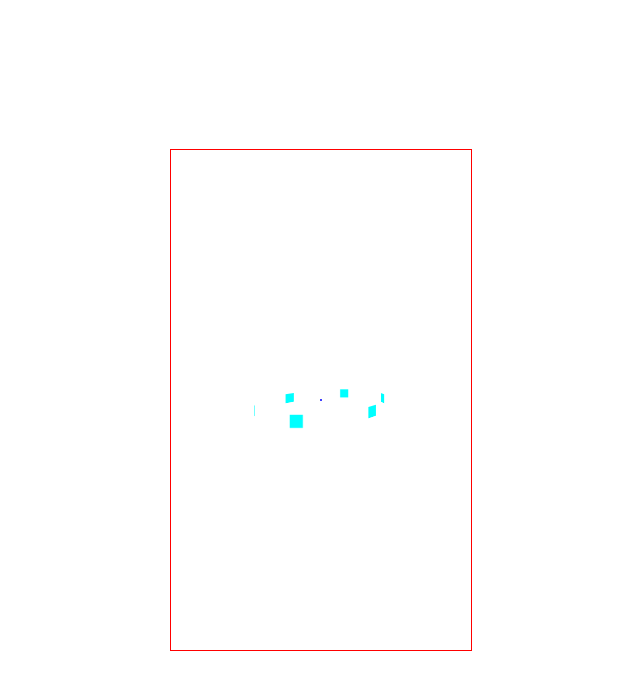
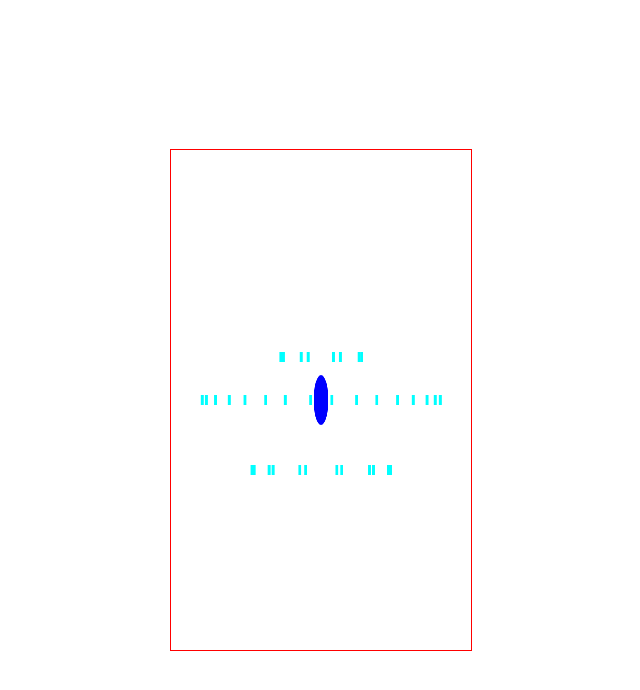
Before and after one commit to daiyu5577/practice, a React (Vite) app: page / in a window 1280 px wide. Shown: the top 690 px of the page, without its empty margins (319-959 px from the left). Built offline with nearby package versions, Linux system fonts and the light colour scheme.

Commit message:
feat: 球坐标计算

```diff
--- /dev/null
+++ b/src/page/Preserve3d/components/RotateBallXY/index.module.less
@@ -0,0 +1,53 @@
+.rotateZ {
+  display: flex;
+  align-items: center;
+  justify-content: center;
+  height: 100vh;
+
+  @keyframes rotate {
+    0% {
+      transform: translate(-50%, -50%) rotateY(0);
+    }
+
+    100% {
+      transform: translate(-50%, -50%) rotateY(360deg);
+    }
+  }
+
+  :global {
+
+    .box {
+      border: 1px solid red;
+      width: 300px;
+      height: 500px;
+      position: relative;
+
+      .boxCenter {
+        position: absolute;
+        left: 50%;
+        top: 50%;
+        transform: translate(-50%, -50%);
+        width: 50px;
+        height: 50px;
+        border-radius: 50%;
+        background-color: blue;
+        transform-style: preserve-3d;
+        // perspective: 300px; // z 轴距离
+        // perspective-origin: 100px -50px; // 镜头
+
+        &:local {
+          animation: rotate 10s linear infinite;
+        }
+
+        .item {
+          width: 10px;
+          height: 10px;
+          background-color: aqua;
+          position: absolute;
+          top: 40%;
+          left: 40%;
+        }
+      }
+    }
+  }
+}
--- /dev/null
+++ b/src/page/Preserve3d/components/RotateBallXY/index.tsx
@@ -0,0 +1,71 @@
+import React from 'react'
+import styles from './index.module.less'
+
+const getBallPostion = (deg: number, radius: number, needNum: number) => {
+  const getRad = (deg: number) => deg * Math.PI / 180 // 角度转弧度
+  const averageAngle = 360 / needNum // 平均角度
+
+  // 若转换坐标系 z 轴向上、则该点为 z 坐标
+  // 不转换坐标系 z 轴垂直屏幕，实现球面坐标、则该点为 y 坐标
+  const vRad = getRad(deg) // 垂直弧度
+  const y = Math.floor(radius * Math.sin(vRad))
+
+  const ShadowHypotenuse = radius * Math.cos(vRad) // 平面投影斜边
+
+  const postionArr = []
+
+  for (let i = 0; i < needNum; i++) {
+    const x = Math.floor(ShadowHypotenuse * Math.cos(getRad(i * averageAngle)))
+    const z = Math.floor(ShadowHypotenuse * Math.sin(getRad(i * averageAngle)))
+    postionArr.push({ x, y, z })
+  }
+  return postionArr
+}
+
+const layer_1 = getBallPostion(-45, 60, 8)
+const layer_2 = getBallPostion(0, 120, 16)
+const layer_3 = getBallPostion(45, 100, 12)
+
+export default function RotateBallXY() {
+  return (
+    <div className={styles.rotateZ}>
+      <div className="box">
+        <div className="boxCenter">
+          {
+            layer_1.map((v, i, t) => (
+              <div
+                key={i}
+                className="item"
+                style={{
+                  transform: `translate3d(${v.x}px, ${v.y}px, ${v.z}px)`
+                }}
+              ></div>
+            ))
+          }
+          {
+            layer_2.map((v, i, t) => (
+              <div
+                key={i}
+                className="item"
+                style={{
+                  transform: `translate3d(${v.x}px, ${v.y}px, ${v.z}px)`
+                }}
+              ></div>
+            ))
+          }
+          {
+            layer_3.map((v, i, t) => (
+              <div
+                key={i}
+                className="item"
+                style={{
+                  transform: `translate3d(${v.x}px, ${v.y}px, ${v.z}px)`
+                }}
+              ></div>
+            ))
+          }
+        </div>
+      </div>
+    </div>
+  )
+}
--- a/src/page/Preserve3d/index.tsx
+++ b/src/page/Preserve3d/index.tsx
@@ -1,13 +1,15 @@
 import React from 'react'
 import RotateZ from './components/RotateZ' // 分割圆、Y轴旋转
 import RotateBallTranslateZ from './components/RotateBallTranslateZ' // ball
+import RotateBallXY from './components/RotateBallXY' // ball
 import styles from './index.module.less'
 
 export default function Preserve3d() {
   return (
     <div className={styles.preserve3d}>
       {/* <RotateZ /> */}
-      <RotateBallTranslateZ />
+      {/* <RotateBallTranslateZ /> */}
+      <RotateBallXY />
     </div>
   )
 }
```
